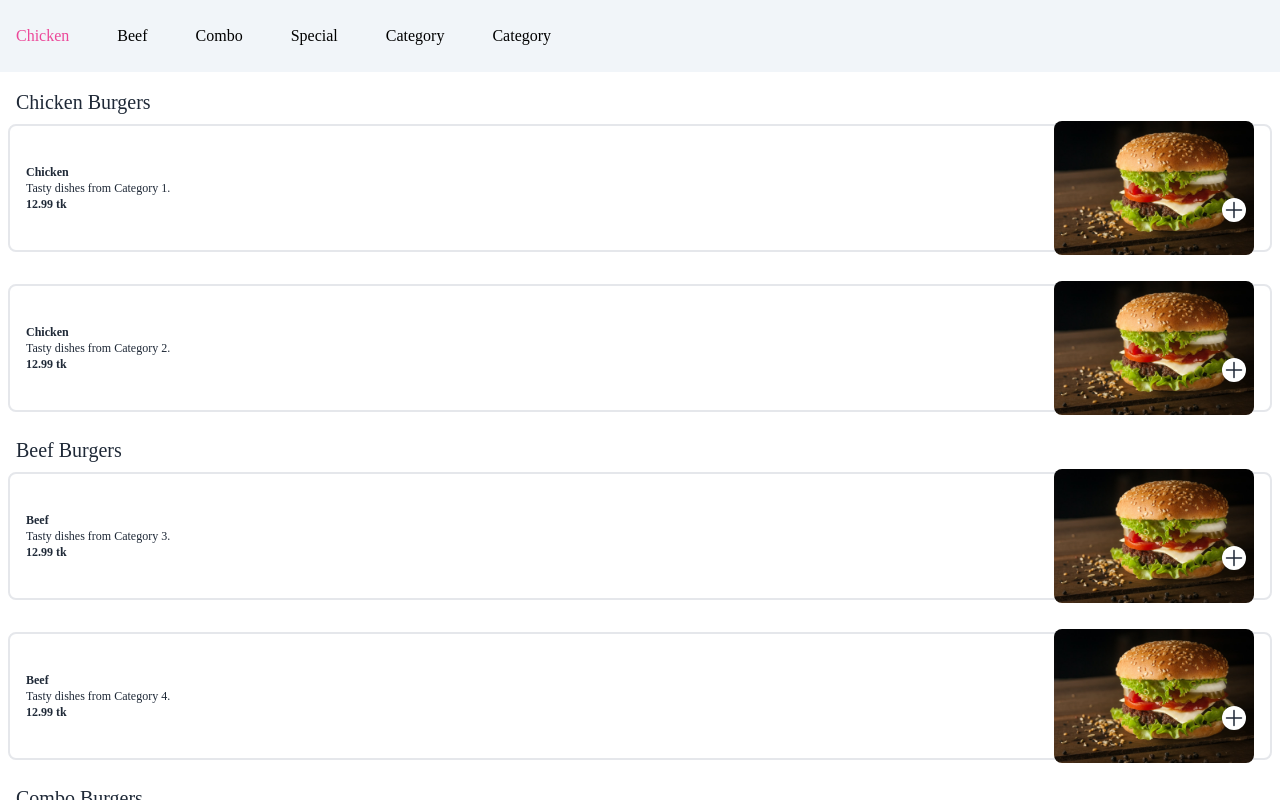
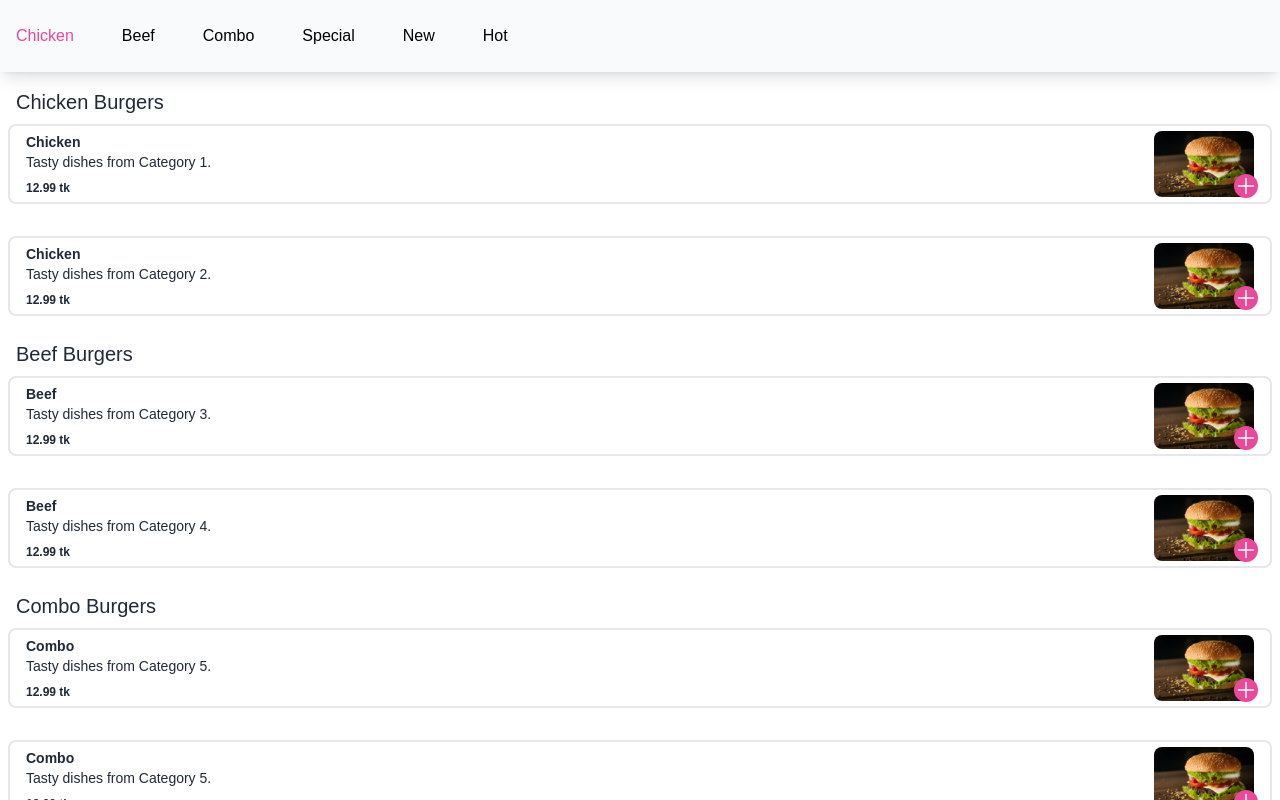
Before and after one commit to showrov29/FoodPandaClone, a Next.js app: page /Components/Food in a window 1280 px wide. Shown: the top 800 px of the page. Built offline with nearby package versions, Linux system fonts and the light colour scheme.

Commit message:
modified

```diff
--- a/pages/Cheakout.js
+++ /dev/null
@@ -1,11 +0,0 @@
-import React from 'react';
-import Addressreview from './Components/Addressreview';
-const Cheakout = () => {
-  return (
-    <div>
-      <Addressreview/>
-    </div>
-  );
-};
-
-export default Cheakout;
--- a/pages/Components/Addressreview.js
+++ /dev/null
@@ -1,40 +0,0 @@
-import React from 'react'
-
-export default function Addressreview() {
-
-  return (
-    <div>
-        <div>
-        <ul className="steps w-full h-full bg-pink-500">
-        <li className="step step-success">Menu</li>
-        <li className="step step-success">Cart</li>
-        <li className="step step-success">Cheakout</li>
-        </ul>
-</div>
-<div className=" w-auto h-auto  shadow-xl">
-  <div className="card-body">
-  <div class='flex flex-col'>
-  <div>
-    <svg xmlns="http://www.w3.org/2000/svg" fill="none" viewBox="0 0 24 24" strokeWidth="1.5" stroke="currentColor" className="w-6 h-6">
-      <path stroke-linecap="round" stroke-linejoin="round" d="M15 10.5a3 3 0 11-6 0 3 3 0 016 0z" />
-      <path stroke-linecap="round" stroke-linejoin="round" d="M19.5 10.5c0 7.142-7.5 11.25-7.5 11.25S4.5 17.642 4.5 10.5a7.5 7.5 0 1115 0z" />
-    </svg>
-    <h1 className='card-title'>Delivery address</h1>
-    <div>
-      <svg xmlns="http://www.w3.org/2000/svg" fill="none" viewBox="0 0 24 24" strokeWidth="1.5" stroke="currentColor" className="w-6 h-6">
-        <path stroke-linecap="round" stroke-linejoin="round" d="M16.862 4.487l1.687-1.688a1.875 1.875 0 112.652 2.652L6.832 19.82a4.5 4.5 0 01-1.897 1.13l-2.685.8.8-2.685a4.5 4.5 0 011.13-1.897L16.863 4.487zm0 0L19.5 7.125" />
-      </svg>
-    </div>
-  </div>
-</div>
-
-    <h2 className="">Card title!</h2>
-    <p>If a dog chews shoes whose shoes does he choose?</p>
-    <div className="card-actions justify-end">
-      <button className="btn btn-primary">Buy Now</button>
-    </div>
-  </div>
-</div>
-    </div>
-  )
-}
--- a/pages/Components/Cartview.js
+++ b/pages/Components/Cartview.js
@@ -1,7 +1,6 @@
 import React from 'react'
 import Image from 'next/image'
 import { Link } from 'react-scroll'
-import Addressreview from './Addressreview'
 export default function Cartview(props) {
   console.log(props)
   return (
--- a/pages/Components/Featured.js
+++ b/pages/Components/Featured.js
@@ -31,8 +31,10 @@ export default function Featured() {
       </div>
 
       <div className="flex">
-        <div className="mt-4">
-          <Image src="/img/clock.jpeg" alt="image" width="30" height="30" />
+        <div className="mt-4 text-pink-500">
+        <svg xmlns="http://www.w3.org/2000/svg" fill="none" viewBox="0 0 24 24" stroke-width="1.5" stroke="currentColor" class="w-6 h-6">
+          <path stroke-linecap="round" stroke-linejoin="round" d="M12 6v6h4.5m4.5 0a9 9 0 11-18 0 9 9 0 0118 0z" />
+        </svg>
         </div>
         <div className="flex items-center text-black text-opacity-100 mt-4 ml-4 text-sm font-sans md:font-serif">
           Cooking time: min 40 mins.
--- a/pages/Components/FoodDetails.js
+++ b/pages/Components/FoodDetails.js
@@ -8,15 +8,15 @@ export default function FoodDetails (props) {
     <>
 <div className="p-2">
 <h1 className='p-2 text-bold text-xl'>{props.category}</h1>
-<div className='rounded-lg border-2 flex flex-row justify-between h-32 w-auto items-center px-4  hover:scale-105 transition-all duration-100  hover:bg-pink-100 relative z-10' >
+<div className='rounded-lg border-2 flex flex-row justify-between h-20 w-auto items-center px-4  hover:scale-105 transition-all duration-100  hover:bg-pink-100 relative z-10' >
 <div className='flex flex-col'>
-    <h3 className='text-xs font-bold overflow-hidden '>{props.title}</h3>
-    <p className='truncate text-xs max-w-xs pr-2'>{props.description}</p>
-    <h4 className='text-xs font-semibold'>{props.price} tk</h4>
+    <h3 className='text-sm font-bold overflow-hidden '>{props.title}</h3>
+    <p className='truncate text-sm text-opacity-50 max-w-xs pr-2'>{props.description}</p>
+    <h4 className='text-xs font-semibold pt-2'>{props.price} tk</h4>
 </div>
 <div>
-    <Image src={props.src} className='rounded-lg'  height={200} width={200}/>
-  <button className='absolute bottom-7 right-6 bg-white rounded-full' onClick={()=>{setFlag(true);  document && document.getElementById('my_modal_5')?.showModal()}}>
+    <Image src={props.src} className='rounded-lg'  height={100} width={100}/>
+  <button className='absolute bottom-1 right-3 bg-pink-500 text-white rounded-full' onClick={()=>{setFlag(true);  document && document.getElementById('my_modal_5')?.showModal()}}>
   <svg xmlns="http://www.w3.org/2000/svg" fill="none" viewBox="0 0 24 24" strokeWidth="1.5" stroke="currentColor" className="w-6 h-6">
   <path strokeLinecap="round" strokeLinejoin="round" d="M12 4.5v15m7.5-7.5h-15" />
 </svg>
--- a/pages/Components/Foodnavigation.js
+++ b/pages/Components/Foodnavigation.js
@@ -10,8 +10,8 @@ const FoodTabs = () => {
     { title: 'Beef'},
     { title: 'Combo' },
     { title: 'Special'},
-    { title: 'Category ' },
-    { title: 'Category ' },
+    { title: 'New' },
+    { title: 'Hot ' },
   ];
 
   const handleTabClick = (index) => {
@@ -39,7 +39,7 @@ const FoodTabs = () => {
   }, []);
 
   return (
-    <div className={`w-full z-20 bg-slate-100 ${isSticky ? 'sticky top-0' : 'relative'}`}>
+    <div className={`w-full z-20  ${isSticky ? 'sticky top-0 shadow-lg bg-slate-50' : 'relative'}`}>
       <div className="flex space-x-4 overflow-x-scroll py-4" ref={tabsContainerRef}>
         {tabData.map((tab, index) => (
           <button
--- a/pages/Components/Modal.js
+++ b/pages/Components/Modal.js
@@ -14,7 +14,7 @@ useEffect(() => {
     }
    },[])
 
-   const [quantity, setQuantity] = useState(0);
+   const [quantity, setQuantity] = useState(1);
 
    const addToCart = () => {
 
@@ -31,7 +31,7 @@ useEffect(() => {
   <>
 
 <dialog id="my_modal_5" className="modal modal-bottom sm:modal-middle">
-<div className='modal-box w-full h-1/3'>
+<div className='modal-box w-full h-1/2'>
 <h2 className="font-bold font-mono text-pink-400 text-center">Select Quantity</h2>
       <button
         className="product-tile__button-overlay absolute-fill-parent"
--- a/tailwind.config.js
+++ b/tailwind.config.js
@@ -5,7 +5,7 @@ module.exports = {
   theme: {
     extend: {
       fontFamily:{
-        sans: ['var(--font-inter)']
+        sans: ['Arial', 'ui-sans-serif']
       }
 
     },
```
Also changed, not shown: public/img/Clock.svg (added).
